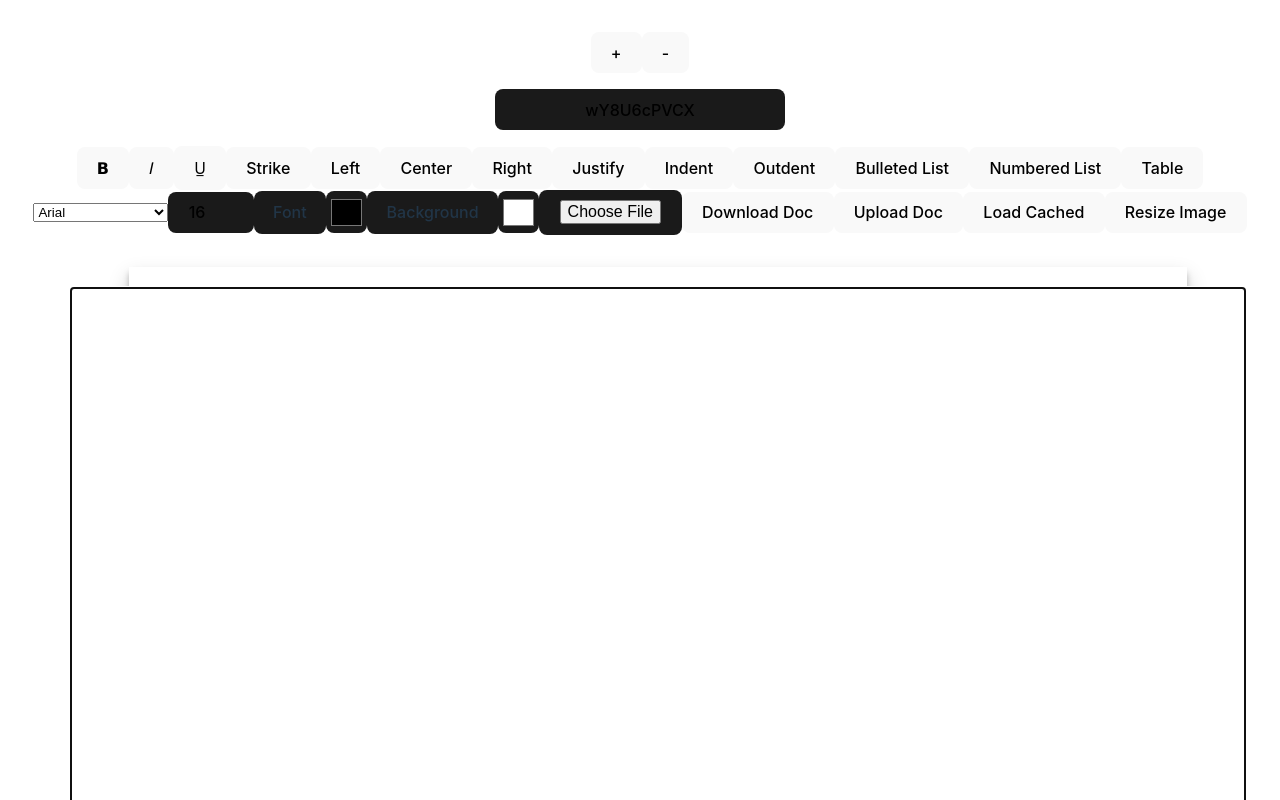
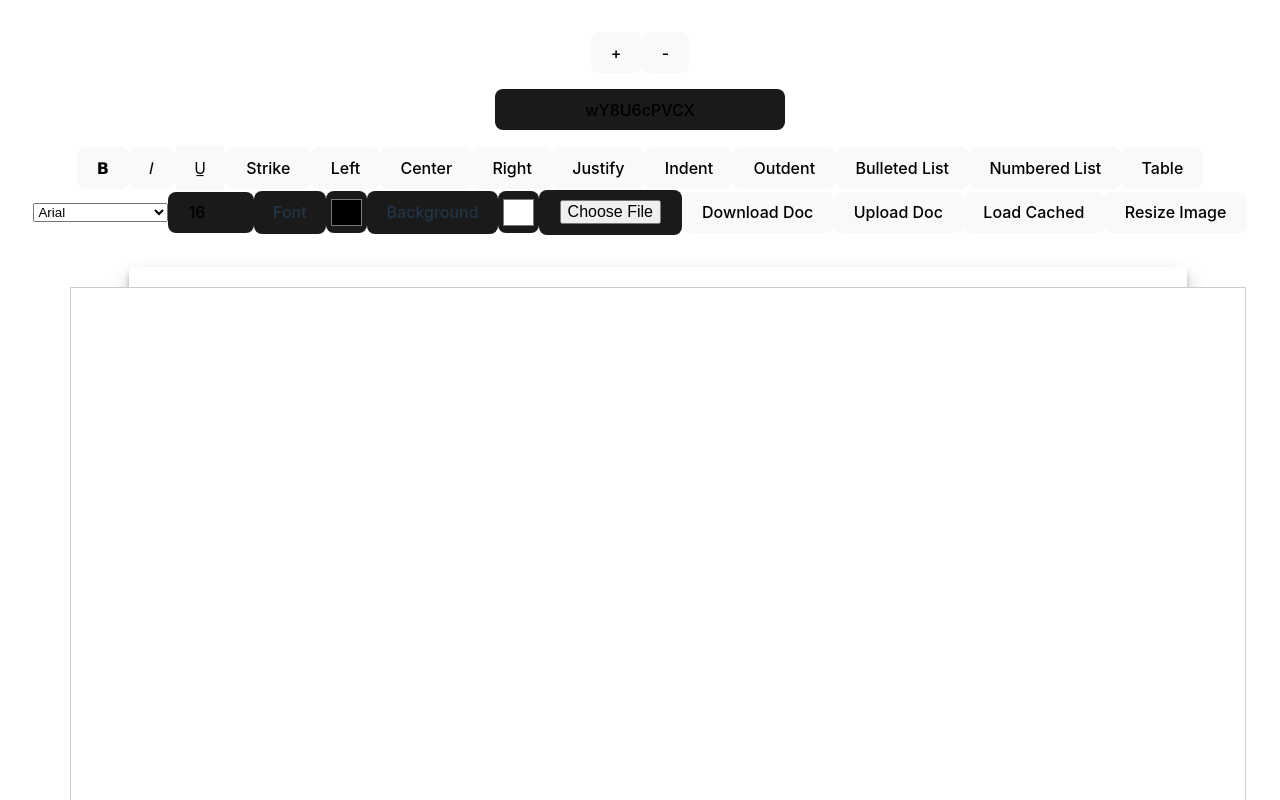
Before and after one commit to owenstrength/Software-Modeling-Project, a React (Vite) app: page / in a window 1280 px wide. Shown: the top 800 px of the page. Built offline with nearby package versions, Linux system fonts and the light colour scheme.

Commit message:
final touches

```diff
--- a/src/components/Document.jsx
+++ b/src/components/Document.jsx
@@ -242,10 +242,10 @@ const Document = forwardRef((_props, ref) => {
                             backgroundColor: bgColor,
                             color: fontColor,
                             fontSize: `${fontSize}px`,
+                            display: 'none',
                         }}
                     />
-                    {//<Page ref={ref} bgColor={bgColor} fontColor={fontColor} fontSize={fontSize} />
-                    }
+                    <Page ref={ref} bgColor={bgColor} fontColor={fontColor} fontSize={fontSize} />
                 </div>
             </>
         </>
```
Also changed, not shown: 1 other file (tests, documents, lock files or other folders).
